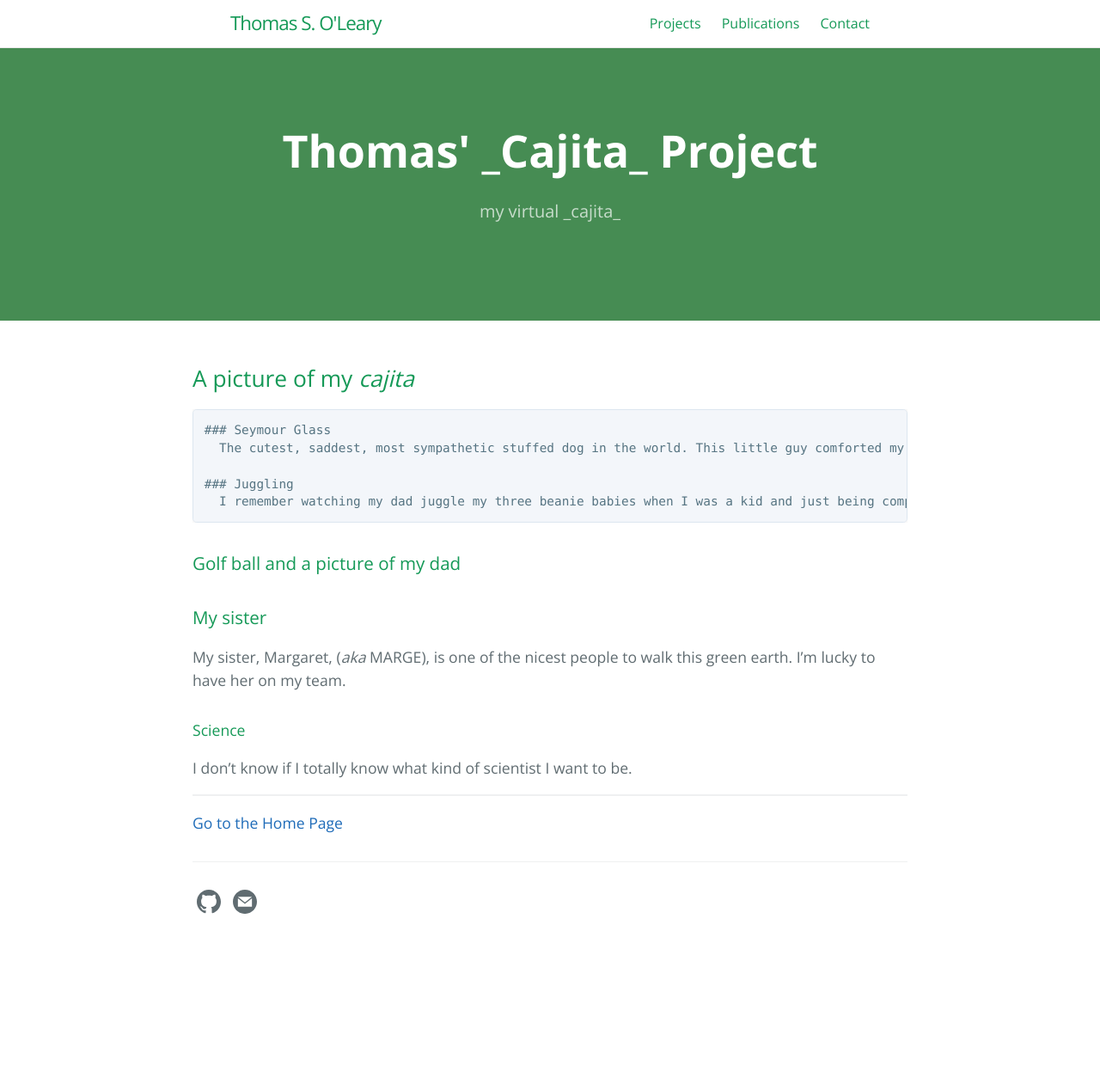
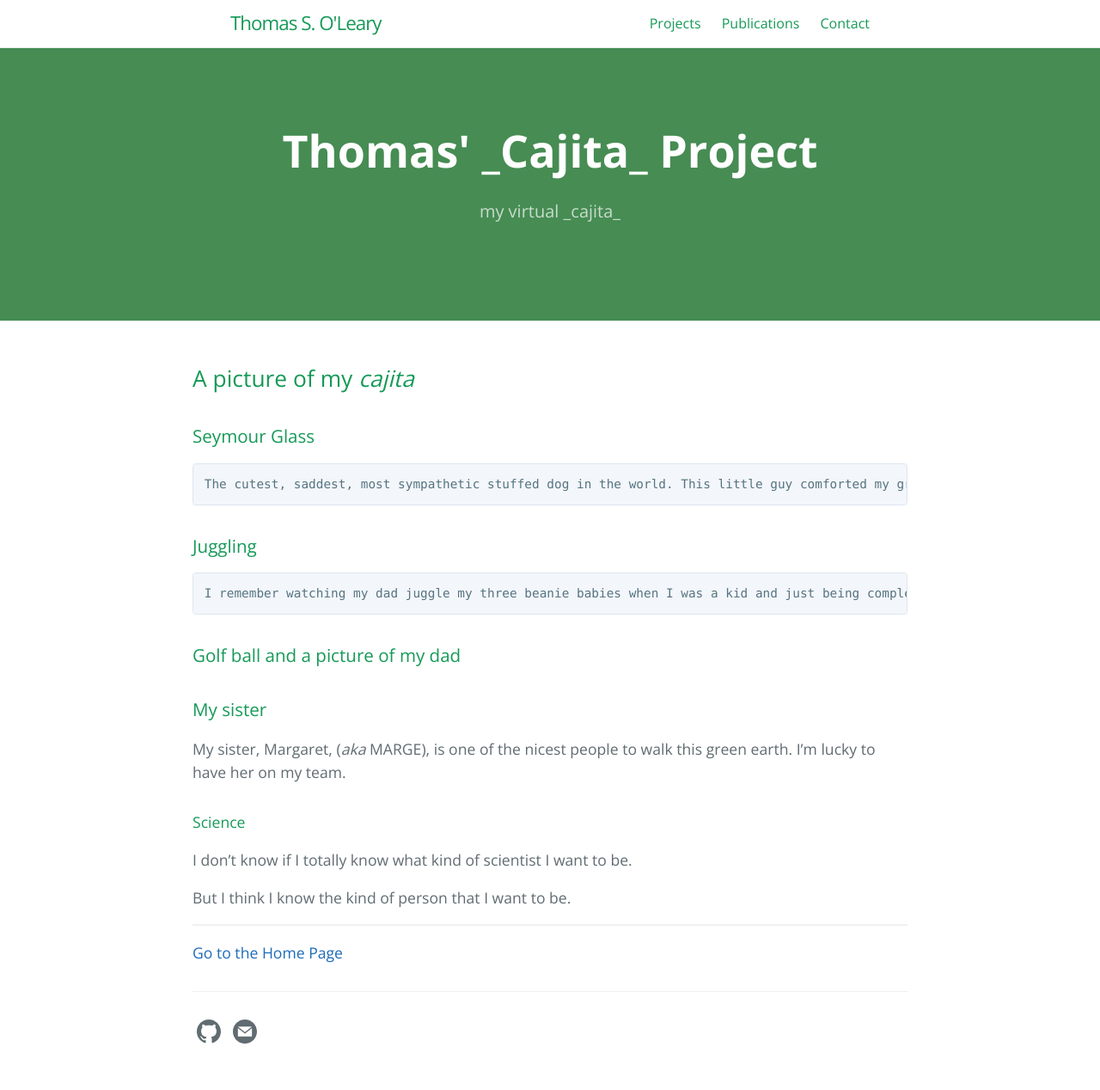
Before and after one commit to tsoleary/tsoleary.github.io, a Jekyll site: the page built from cajita.md, in a window 1280 px wide. Shown: the whole page at 86% size. Built offline with Jekyll 4.4.1, drawn with Linux system fonts in a browser that asks for light colours; before the commit the page ends 1117 px from its top, so only the background shows below that.

Commit message:
testing indents

```diff
--- a/cajita.md
+++ b/cajita.md
@@ -11,11 +11,11 @@ order: 1
 
 
 
-    ### Seymour Glass
-      The cutest, saddest, most sympathetic stuffed dog in the world. This little guy comforted my grandmother when her sister died. Mimi spoiled me like crazy. I was
+### Seymour Glass
+    The cutest, saddest, most sympathetic stuffed dog in the world. This little guy comforted my grandmother when her sister died. Mimi spoiled me like crazy. I was
 
-    ### Juggling
-      I remember watching my dad juggle my three beanie babies when I was a kid and just being completely mesmerized with how he was doing it. I taught myself to juggle recently and it was quite fun failing and learning along the way
+### Juggling
+    I remember watching my dad juggle my three beanie babies when I was a kid and just being completely mesmerized with how he was doing it. I taught myself to juggle recently and it was quite fun failing and learning along the way
 
 ### Golf ball and a picture of my dad
 
@@ -25,6 +25,10 @@ My sister, Margaret, (_aka_ MARGE), is one of the nicest people to walk this gre
 #### Science
 I don't know if I totally know what kind of scientist I want to be.
 
+But I think I know the kind of person that I want to be.
+
+
+
 
 
 ---
```
